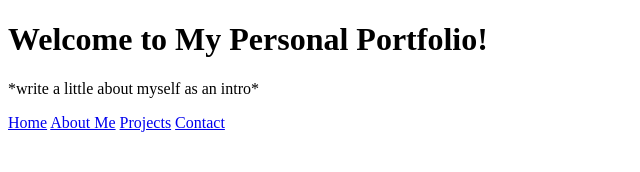
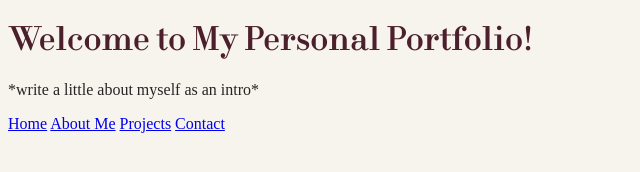
Before and after one commit to ethancrapo6/personal-portfolio, a plain HTML site: page index.html in a window 1280 px wide. Shown: the whole page, without its empty margins (0-640 px from the left). Drawn offline with Linux system fonts and the light colour scheme.

Commit message:
background and text colors

```diff
--- a/style.css
+++ b/style.css
@@ -11,3 +11,15 @@
 h1 {
     fomnt-family: "Fin Serif Display", Georgia, serif;
 }
+
+/*WEBSITE BACKGROUND COLOR*/
+body {
+    background-color: #f7f3ed;
+    color:#292424;
+}
+
+/*MAIN HEADINGS*/
+h1 {
+    font-family: "Fin Serif Display", Georgia, serif;
+    color: #4b1f2b
+}
```
